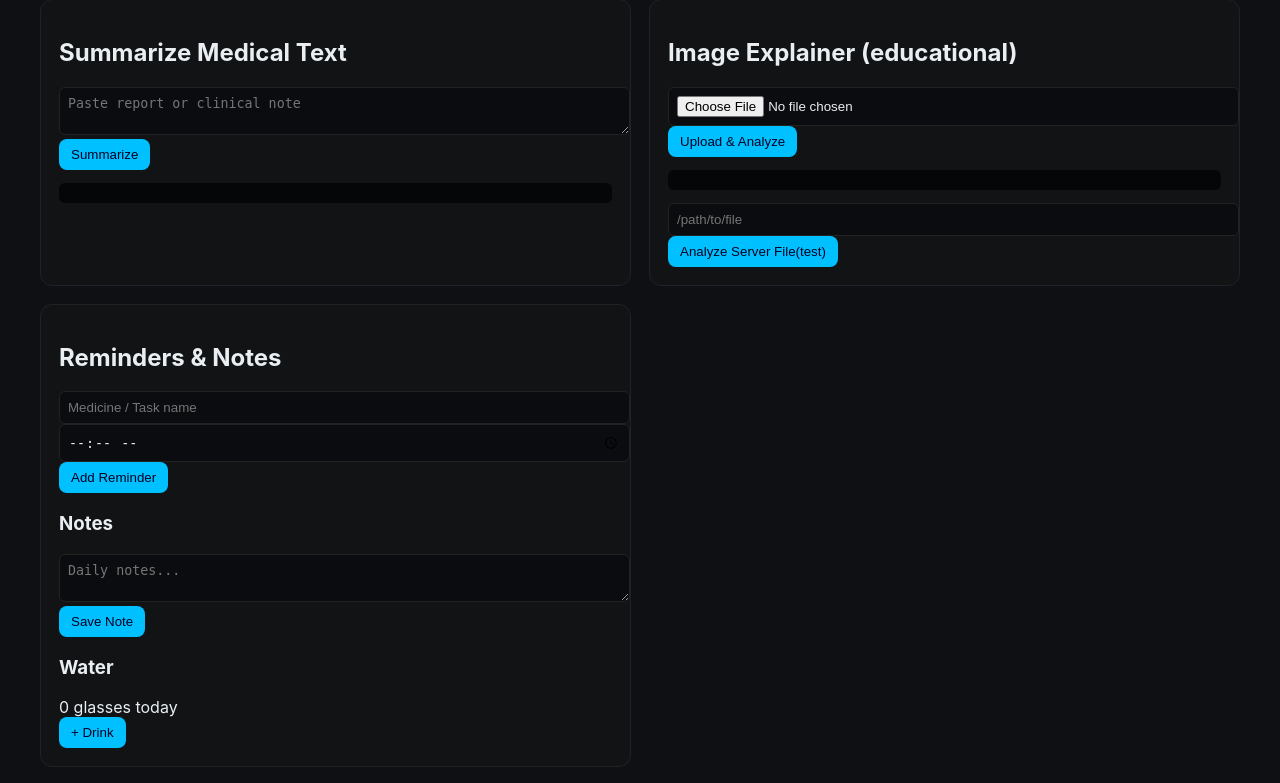
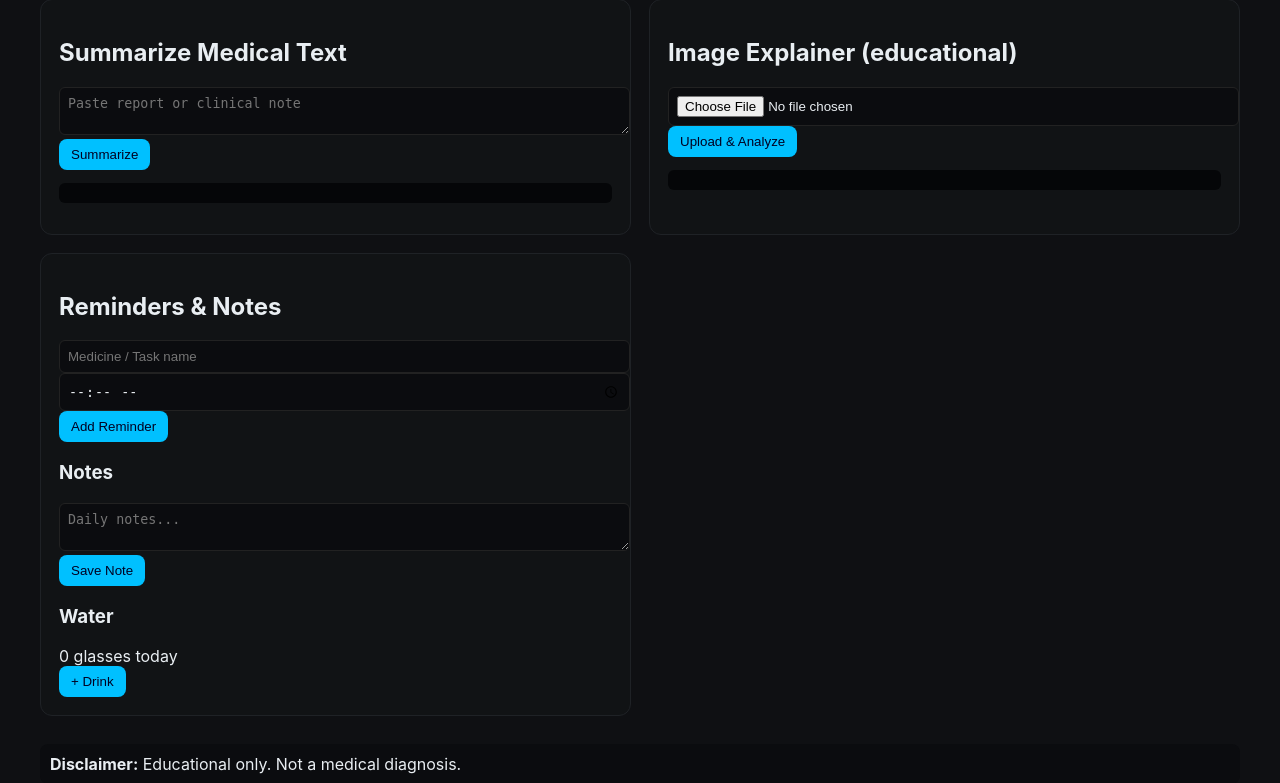
Before and after one commit to s-ajay-2010/Medibot-Web, a Flask app: page / in a window 1280 px wide. Shown: the part 275-1058 px from the top of the page. Run offline with Flask 2, Linux system fonts and the light colour scheme; data that the repository does not hold is empty.

Commit message:
meow meow meow........

```diff
--- a/templates/index.html
+++ b/templates/index.html
@@ -45,8 +45,7 @@
       <button id="btnUpload">Upload & Analyze</button>
       <pre id="imgOut" class="result"></pre>
 
-      <input id="localpath" placeholder="/path/to/file" value="" />
-      <button id="btnAnalyzeLocal">Analyze Server File(test)</button>
+
     </section>
 
     <section class="card">
```
